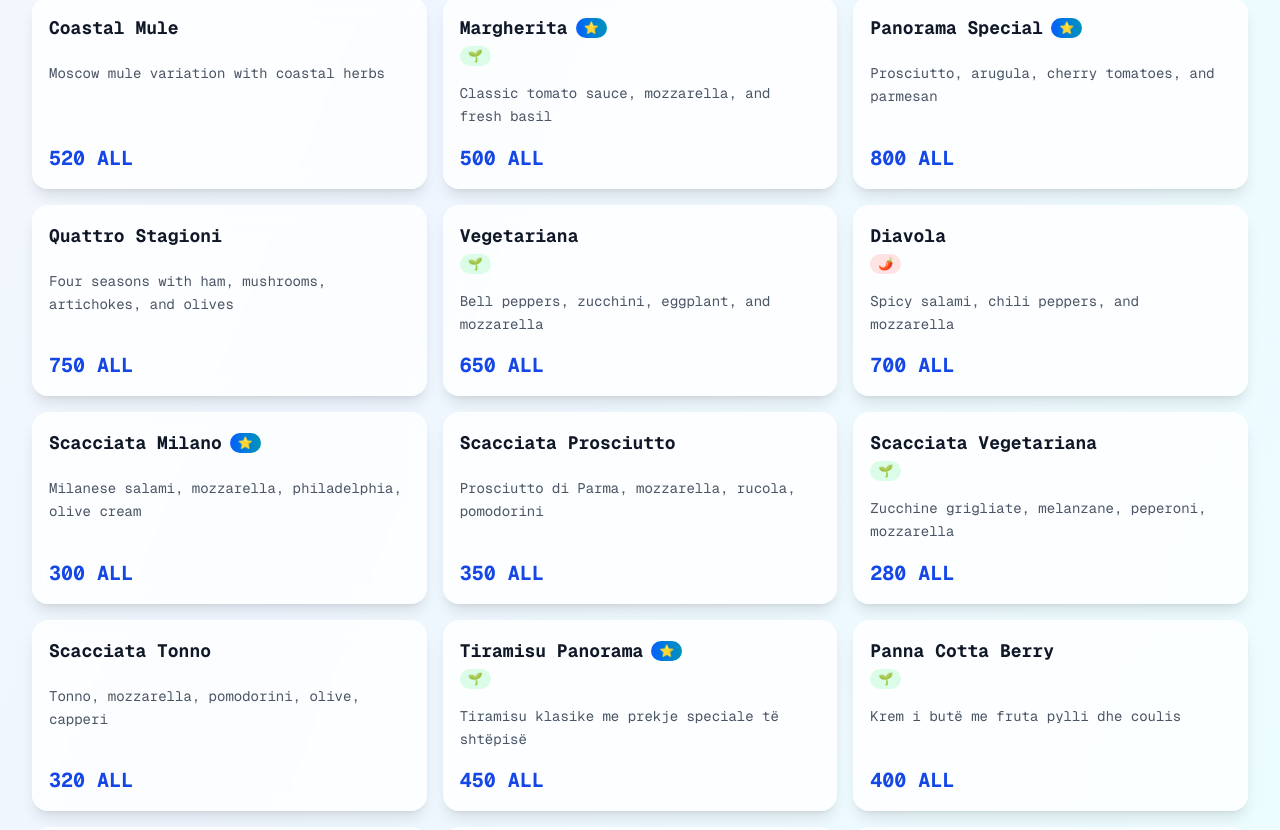
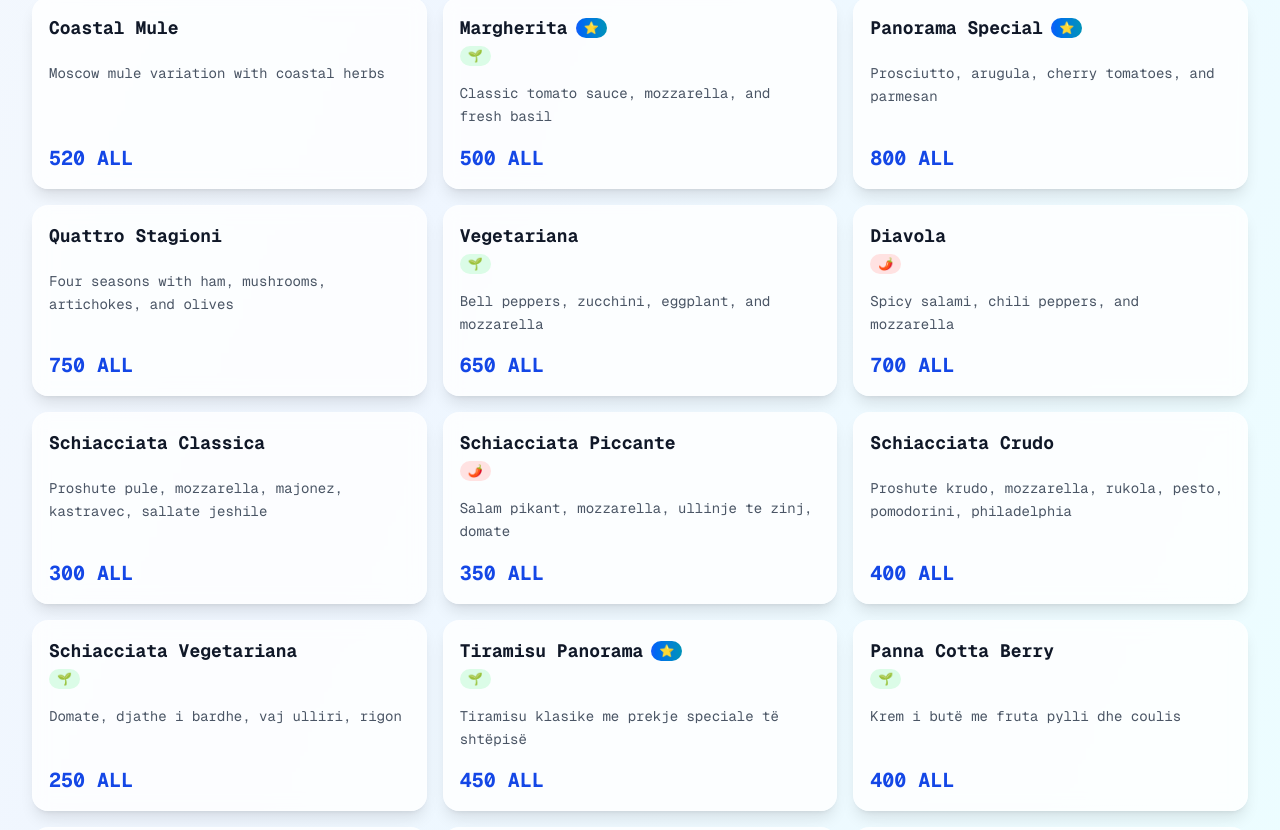
Before and after one commit to juxhinxhihani/panorama-rooftop, a Next.js app: page /menu in a window 1280 px wide. Shown: the part 1945-2775 px from the top of the page. Built offline with nearby package versions, Linux system fonts and the light colour scheme.

Commit message:
Update FullMenuScreen.tsx

```diff
--- a/src/screens/FullMenuScreen.tsx
+++ b/src/screens/FullMenuScreen.tsx
@@ -242,35 +242,35 @@ export default function FullMenuScreen() {
       ]
     },
     {
-      id: 'scacciata',
-      title: 'Scacciata',
+  id: 'schiacciata',
+  title: 'Schiacciata',
   icon: '🥖',
   gradient: 'from-amber-600 via-amber-700 to-amber-800',
   items: [
     {
-          name: 'Scacciata Milano',
-          description: 'Milanese salami, mozzarella, philadelphia, olive cream',
+      name: 'Schiacciata Classica',
+      description: 'Proshute pule, mozzarella, majonez, kastravec, sallate jeshile',
       price: '300 ALL',
-          popular: true,
       type: 'food'
     },
     {
-          name: 'Scacciata Prosciutto',
-          description: 'Prosciutto di Parma, mozzarella, rucola, pomodorini',
+      name: 'Schiacciata Piccante',
+      description: 'Salam pikant, mozzarella, ullinje te zinj, domate',
       price: '350 ALL',
+      spicy: true,
       type: 'food'
     },
     {
-          name: 'Scacciata Vegetariana',
-          description: 'Zucchine grigliate, melanzane, peperoni, mozzarella',
-          price: '280 ALL',
-          vegetarian: true,
+      name: 'Schiacciata Crudo',
+      description: 'Proshute krudo, mozzarella, rukola, pesto, pomodorini, philadelphia',
+      price: '400 ALL',
       type: 'food'
     },
     {
-          name: 'Scacciata Tonno',
-          description: 'Tonno, mozzarella, pomodorini, olive, capperi',
-          price: '320 ALL',
+      name: 'Schiacciata Vegetariana',
+      description: 'Domate, djathe i bardhe, vaj ulliri, rigon',
+      price: '250 ALL',
+      vegetarian: true,
       type: 'food'
     }
   ]
```
Lines whose indentation alone changed are shown as unchanged.
